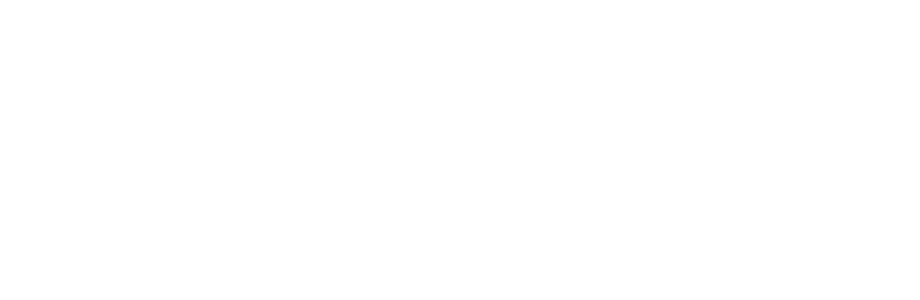
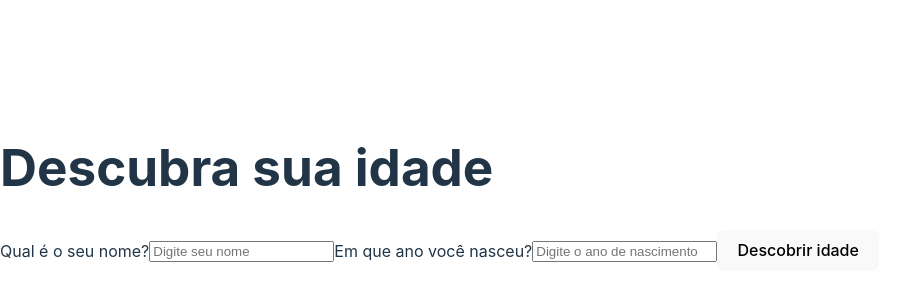
Before and after one commit to otaciliow/desafio-idade, a React (Vite) app: page / in a window 1280 px wide. Shown: the part 204-504 px from the top of the page, without its empty margins (0-920 px from the left). Built offline with nearby package versions, Linux system fonts and the light colour scheme.

Commit message:
feat: added page's structure

```diff
--- a/src/App.tsx
+++ b/src/App.tsx
@@ -5,9 +5,22 @@
 function App() {
 
   return (
-    <>
+    <main>
+      <div className="container">
+        <h1 className="title">Descubra sua idade</h1>
+        <form action="" className="form-idade" id="form-idade">
 
-    </>
+          <label htmlFor="nome" className="form-label">Qual é o seu nome?</label>
+          <input type="text" className="form-input" id="nome" placeholder="Digite seu nome" />
+
+          <label htmlFor="ano-nascimento" className="form-label">Em que ano você nasceu?</label>
+          <input type="text" className="form-input" id="ano-nascimento" placeholder="Digite o ano de nascimento" />
+
+          <button className="form-button">Descobrir idade</button>
+        </form>
+        <p className="info-result"></p>
+      </div>
+    </main>
   )
 }
 
```
